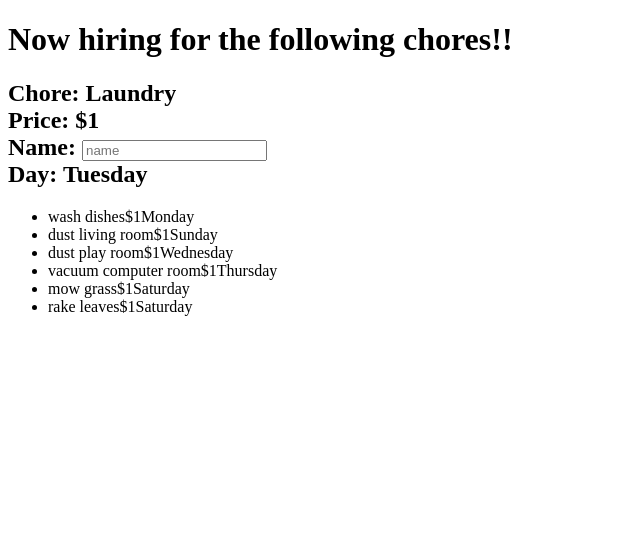
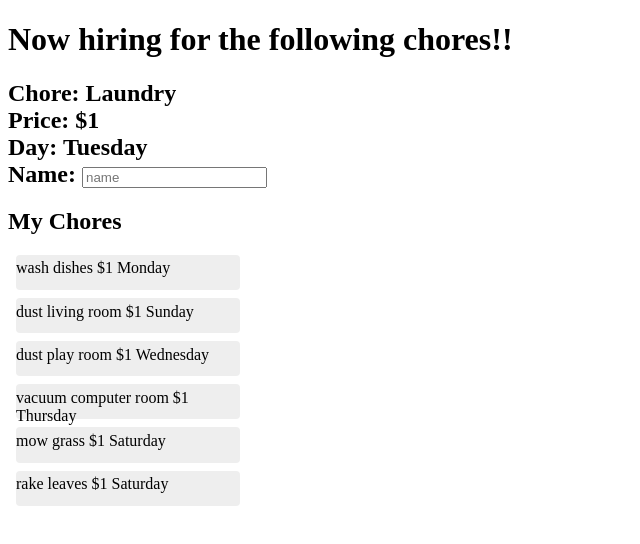
Before and after one commit to weldon0405/crud-app-ng4, an Angular app: page / in a window 1280 px wide. Shown: the top 544 px of the page, without its empty margins (0-640 px from the left). Built offline with nearby package versions, Linux system fonts and the light colour scheme.

Commit message:
list of chores

```diff
--- a/src/app/app.component.css
+++ b/src/app/app.component.css
@@ -0,0 +1,47 @@
+.selected {
+    background-color: rgba(207, 216, 220, 1) !important;
+    color: rgba(255, 255, 255, 1);
+}
+.chores {
+    margin: 0 0 2em 0;
+    list-style-type: none;
+    padding: 0;
+    width: 15em;
+}
+.chores li {
+    cursor: pointer;
+    position: relative;
+    left: 0;
+    background-color: rgba(238, 238, 238, 1);
+    margin: .5em;
+    padding: .3em 0;
+    height: 1.6em;
+    border-radius: 4px;
+}
+.chores li.selected:hover {
+    background-color: rgba(187, 216, 220, 1) !important;
+    color: rgba(255, 255, 255, 1);
+}
+.chores li:hover {
+    color: #607D8B;
+    background-color: #DDD;
+    left: .1em;
+}
+.chores .text {
+    position: relative;
+    top: -3px;
+}
+.heroes .badge {
+    display: inline-block;
+    font-size: small;
+    color: rgba(255, 255, 255, 1);
+    padding: 0.8em 0.7em 0 0.7em;
+    background-color: #607D8B;
+    line-height: 1em;
+    position: relative;
+    left: -1px;
+    top: -4px;
+    height: 1.8em;
+    margin-right: .8em;
+    border-radius: 4px 0 0 4px;
+}
--- a/src/app/app.component.html
+++ b/src/app/app.component.html
@@ -4,14 +4,15 @@
 <h2>
   <div><label>Chore: </label>{{chore.chore}}</div>
   <div><label>Price: </label>${{chore.price}}</div>
+  <div><label>Day: </label>{{chore.day}}</div>
   <div>
     <label>Name: </label>
     <input [(ngModel)]="chore.name" placeholder="name">
   </div>
-  <div><label>Day: </label>{{chore.day}}</div>
 </h2>
-<ul class="heroes">
+<h2>My Chores</h2>
+<ul class="chores">
   <li *ngFor="let chore of chores">
-    <span class="badge">{{chore.chore}}</span>${{chore.price}}{{chore.day}}
+    <span class="badge">{{chore.chore}}</span> ${{chore.price}} {{chore.day}}
   </li>
 </ul>
```
